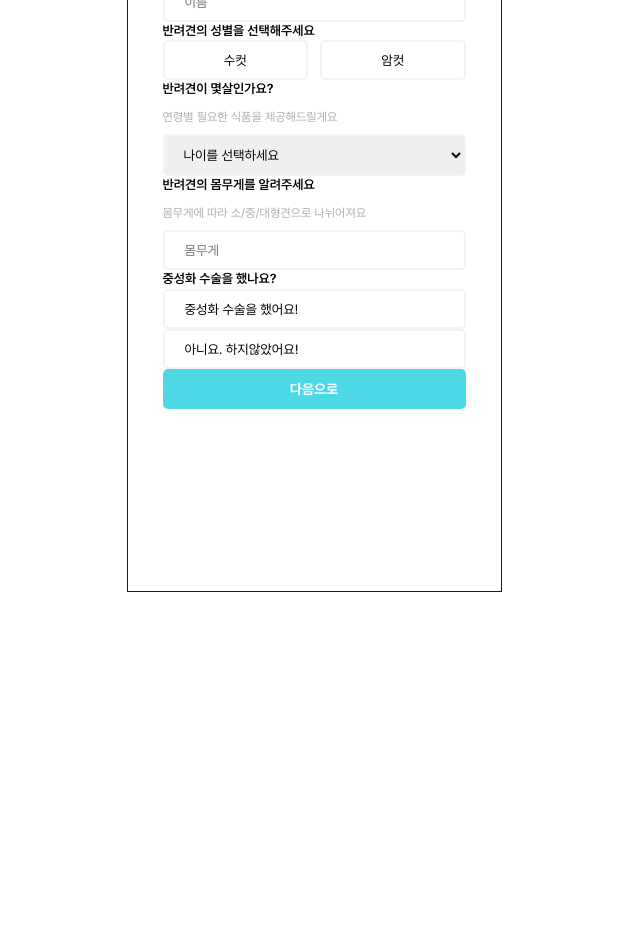
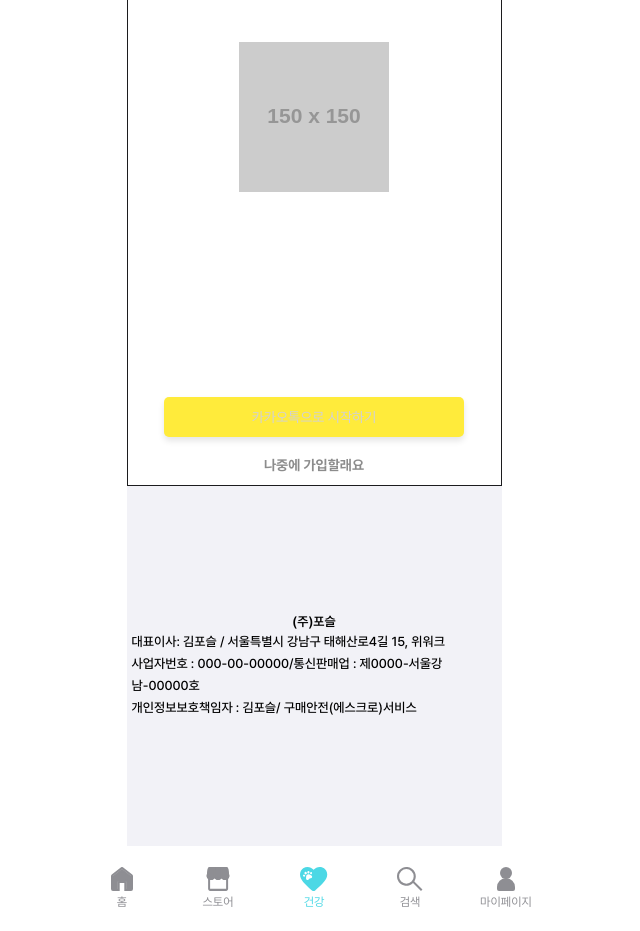
Before and after one commit to Ureca-6-PawSeul/PawSeul, a React (Vite) app in the folder frontend/: page /health in a window 1280 px wide. Shown: the part 220-1151 px from the top of the page, without its empty margins (326-966 px from the left). Before the commit the page ends 812 px from the top, so only its background shows below. Built offline with nearby package versions, Linux system fonts and the light colour scheme; what emotion-reset would draw is missing.

Commit message:
[fix] layout 컴포넌트 수정 (#14)
* feat: navigator health 탭 추가

* fix: layout 수정 및 라우팅 수정(LUP-46)

* fix: footer 오타 수정(LUP-46)

```diff
--- a/frontend/src/App.tsx
+++ b/frontend/src/App.tsx
@@ -5,11 +5,10 @@ import { BrowserRouter, Route, Routes } from 'react-router-dom';
 import { Layout } from '@components/common/Layout';
 
 import Login from '@pages/Login';
-import PetAdd from '@components/Login/PetAdd';
-// import Home from '@pages/Home';
-// import Search from '@pages/Search';
-// import Store from '@pages/Store';
-// import Mypage from '@pages/Mypage';
+import Home from '@pages/Home';
+import Search from '@pages/Search';
+import Store from '@pages/Store';
+import Mypage from '@pages/Mypage';
 
 function App() {
   return (
@@ -17,12 +16,11 @@ function App() {
       <Layout>
         <Global styles={globalStyle} />
         <Routes>
-          {/* <Route path="/*" element={<Login />} /> */}
-          <Route path="/*" element={<PetAdd />} />
-          {/* <Route path="/" element={<Home />} />
+          <Route path="/*" element={<Login />} />
+          <Route path="/" element={<Home />} />
           <Route path="/store" element={<Store />} />
           <Route path="/search" element={<Search />} />
-          <Route path="/mypage" element={<Mypage />} /> */}
+          <Route path="/mypage" element={<Mypage />} />
         </Routes>
       </Layout>
     </BrowserRouter>
--- /dev/null
+++ b/frontend/src/assets/images/svgs/HealthIcon.jsx
@@ -0,0 +1,17 @@
+import * as React from 'react';
+const SvgHealthIcon = (props) => (
+  <svg
+    xmlns="http://www.w3.org/2000/svg"
+    fill="none"
+    viewBox="0 0 28 24"
+    {...props}
+  >
+    <path
+      fill="currentColor"
+      fillRule="evenodd"
+      d="M11.783 23.284a2.714 2.714 0 0 0 3.658.014l.136-.122.083-.077c7.093-6.444 11.735-10.66 11.545-15.918-.081-2.311-1.265-4.528-3.182-5.834-3.59-2.461-8.024-1.305-10.418 1.497C11.211.042 6.778-1.101 3.187 1.347 1.27 2.653.087 4.87.005 7.181c-.177 5.278 4.488 9.507 11.628 15.967zM7.413 7.569a2.34 2.34 0 0 1 2.257.028l1.69.953a1.493 1.493 0 0 1 .722 1.622 1.485 1.485 0 0 1-1.342 1.16 2.92 2.92 0 0 0-2.063 1.084l-.013.017a1.5 1.5 0 0 1-.78.515 1.5 1.5 0 0 1-.934-.052 1.483 1.483 0 0 1-.937-1.508l.16-1.934a2.34 2.34 0 0 1 1.24-1.885M5.126 9.062q.056-.2.024-.423a1.2 1.2 0 0 0-.413-.73 1.2 1.2 0 0 0-.78-.306.94.94 0 0 0-.734.318c-.363.417-.273 1.09.2 1.503a1.3 1.3 0 0 0 .25.17c.169.087.35.131.525.134a1 1 0 0 0 .484-.113.9.9 0 0 0 .444-.553m1.534-3.47c.344.648.16 1.422-.409 1.724-.57.302-1.314.02-1.658-.629-.344-.648-.161-1.423.409-1.724.57-.302 1.313-.02 1.658.629m1.973.83q.155-.027.288-.099c.416-.22.66-.738.567-1.284a1.3 1.3 0 0 0-.438-.788 1 1 0 0 0-.823-.238c-.29.048-.538.224-.7.495-.154.257-.21.573-.156.888.112.664.677 1.123 1.262 1.026m1.438-.376c.094-.62.615-1.057 1.161-.976.547.083.915.653.823 1.273a1.18 1.18 0 0 1-.592.875.9.9 0 0 1-.569.1c-.546-.082-.916-.653-.823-1.272"
+      clipRule="evenodd"
+    />
+  </svg>
+);
+export default SvgHealthIcon;
--- a/frontend/src/assets/images/svgs/index.jsx
+++ b/frontend/src/assets/images/svgs/index.jsx
@@ -1,3 +1,4 @@
+export { default as HealthIcon } from './HealthIcon';
 export { default as HomeIcon } from './HomeIcon';
 export { default as MypageIcon } from './MypageIcon';
 export { default as SearchIcon } from './SearchIcon';
--- a/frontend/src/components/common/Footer/index.tsx
+++ b/frontend/src/components/common/Footer/index.tsx
@@ -1,10 +1,25 @@
 import styled from '@emotion/styled';
 import { Flex } from '../Flex';
+import { Text } from '../Typo';
+import { colors } from '@styles/colors';
 
 export const Footer = () => {
-  return <Wrapper direction="column" align="center"></Wrapper>;
+  return (
+    <Flex
+      direction="column"
+      align="center"
+      backgroundColor={colors.Gray100}
+      height={360}
+      padding="5px"
+    >
+      <Text typo="Label2">(주)포슬</Text>
+      <Text typo="Body3">
+        대표이사: 김포슬 / 서울특별시 강남구 태해산로4길 15, 위워크
+        <br />
+        사업자번호 : 000-00-00000/통신판매업 : 제0000-서울강남-00000호
+        <br />
+        개인정보보호책임자 : 김포슬/ 구매안전(에스크로)서비스
+      </Text>
+    </Flex>
+  );
 };
-
-const Wrapper = styled(Flex)`
-  overflow-x: hidden;
-`;
--- a/frontend/src/components/common/Header/index.tsx
+++ b/frontend/src/components/common/Header/index.tsx
@@ -8,6 +8,6 @@ export const Header = () => {
 };
 
 const Wrapper = styled(Flex)`
-height: 0px;
+  height: 56px;
   overflow-x: hidden;
 `;
--- a/frontend/src/components/common/Layout/index.tsx
+++ b/frontend/src/components/common/Layout/index.tsx
@@ -7,13 +7,13 @@ import { Header } from '../Header';
 
 export const Layout = ({ children }: { children: React.ReactNode }) => {
   return (
-    <Wrapper direction="column" align="center" height={812}>
-      <Flex width={375} direction='column'>
-        <Header />
+    <Wrapper direction="column" align="center">
+      <Header />
+      <Flex width={375} direction="column">
         {children}
-        {/* <Navbar /> */}
-        {/* <Footer /> */}
+        <Footer />
       </Flex>
+      <Navbar />
     </Wrapper>
   );
 };
--- a/frontend/src/components/common/Navbar/NavItem.tsx
+++ b/frontend/src/components/common/Navbar/NavItem.tsx
@@ -7,7 +7,7 @@ interface NavItemProps {
   isActive: boolean;
   text: string;
   onClick: () => void;
-  iconType: 'home' | 'store' | 'search' | 'mypage';
+  iconType: 'home' | 'store' | 'search' | 'health' | 'mypage';
   children: ReactNode;
 }
 
--- a/frontend/src/components/common/Navbar/index.tsx
+++ b/frontend/src/components/common/Navbar/index.tsx
@@ -5,9 +5,10 @@ import { colors } from '@styles/colors';
 import { Flex } from '../Flex';
 import NavItem from './NavItem';
 import HomeIcon from '@assets/images/svgs/HomeIcon';
+import StoreIcon from '@assets/images/svgs/StoreIcon';
+import HealthIcon from '@assets/images/svgs/HealthIcon';
+import SearchIcon from '@assets/images/svgs/SearchIcon';
 import MypageIcon from '@assets/images/svgs/MypageIcon';
-import SearchIcon from '@assets/images/svgs/SearchIcon';
-import StoreIcon from '@assets/images/svgs/StoreIcon';
 
 const Navbar = () => {
   const navigate = useNavigate();
@@ -43,6 +44,14 @@ const Navbar = () => {
             <StoreIcon height={24} />
           </NavItem>
           <NavItem
+            isActive={pathname === '/health'}
+            text="건강"
+            onClick={() => handleNavigate('/health')}
+            iconType="health"
+          >
+            <HealthIcon height={24} />
+          </NavItem>
+          <NavItem
             isActive={pathname === '/search'}
             text="검색"
             onClick={() => handleNavigate('/search')}
```
Also changed, not shown: frontend/src/pages/Health/index.tsx (added, +10 -0 lines), frontend/public/favicon.svg, frontend/public/svgs/health_icon.svg (added).
